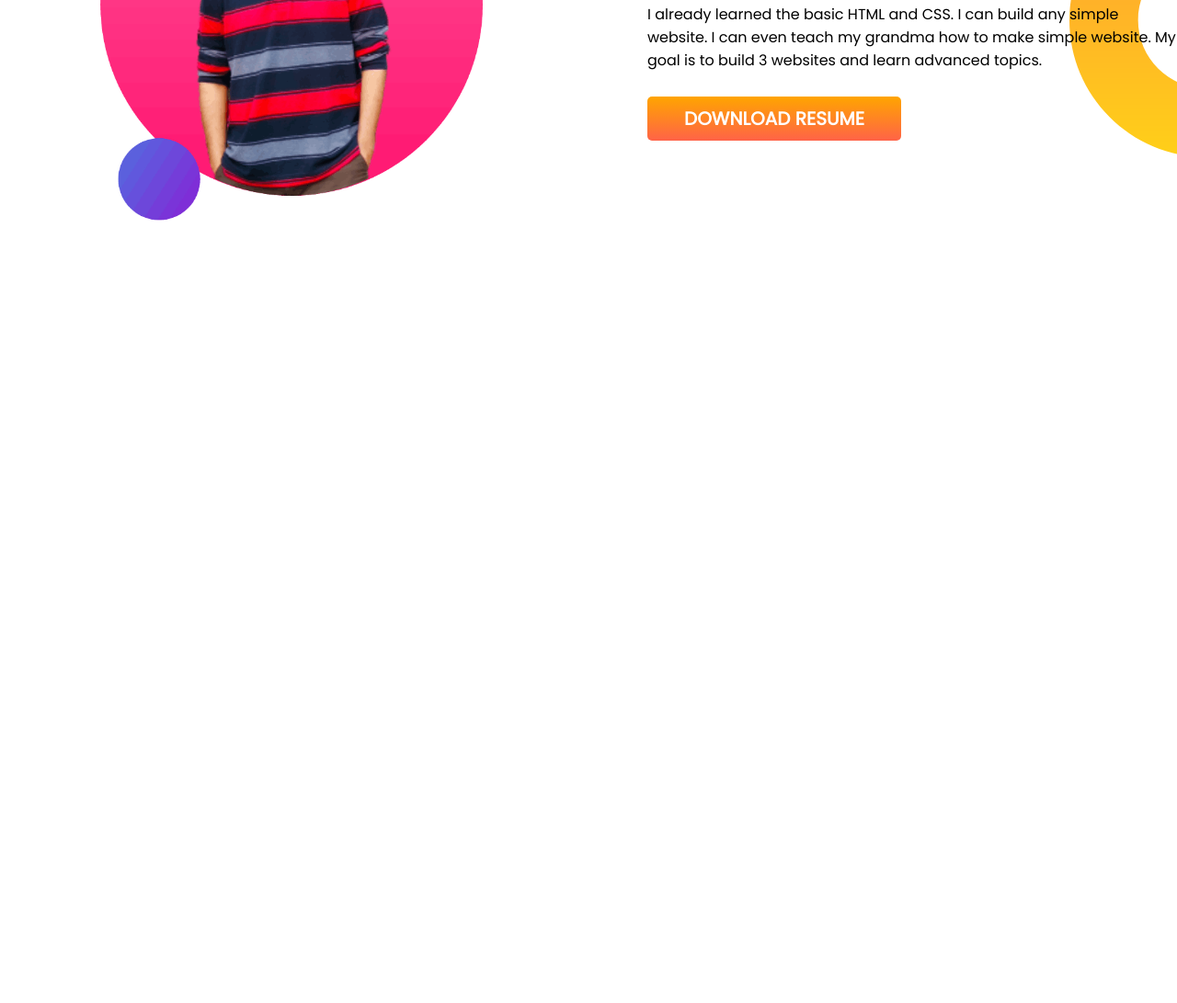
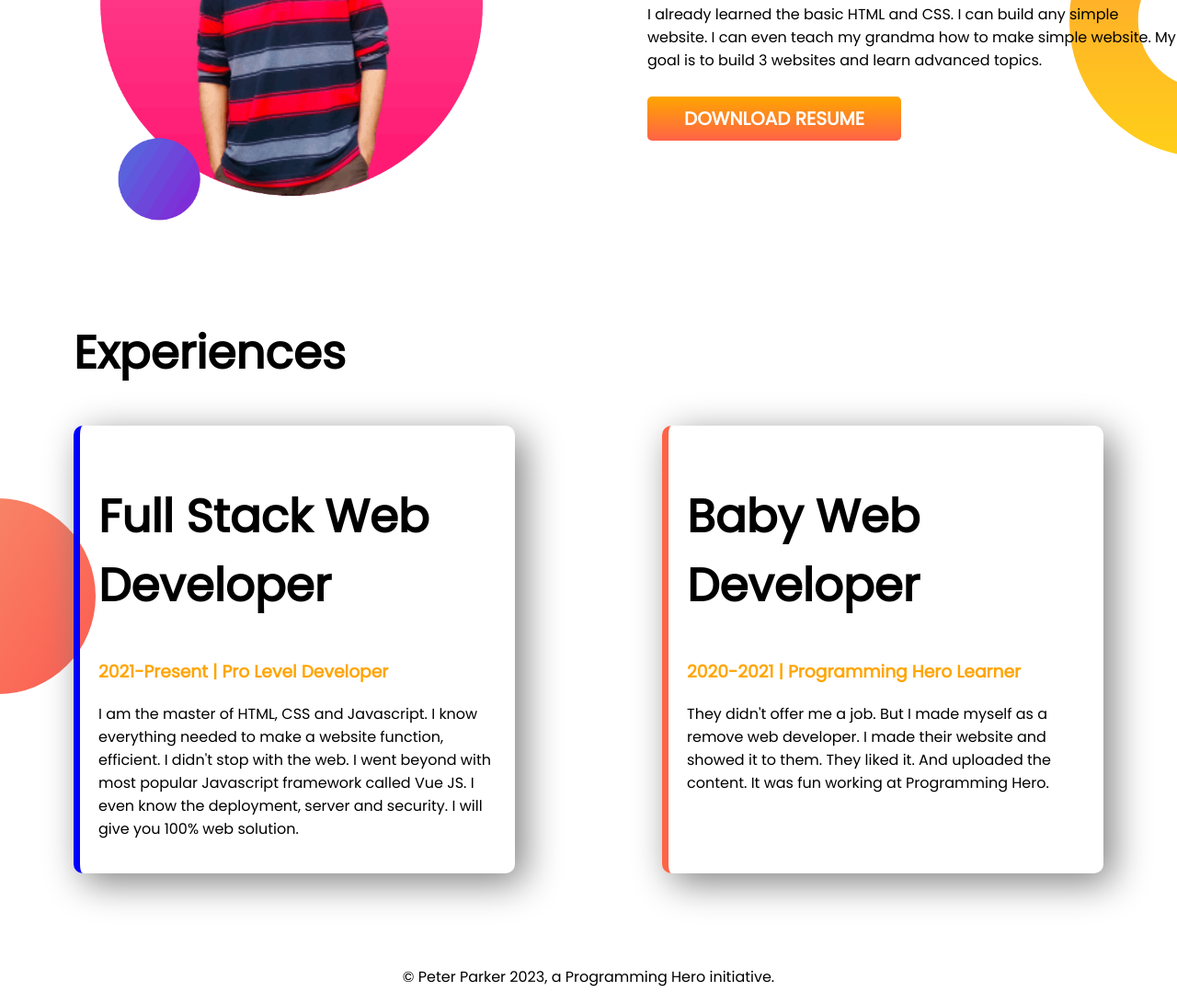
Before and after one commit to tareque-bin-habib/developer-portfolio-practice, a plain HTML site: page index.html in a window 1280 px wide. Shown: the part 866-1957 px from the top of the page at 92% size. Before the commit the page ends 1213 px from the top, so only its background shows below. Drawn offline with Linux system fonts and the light colour scheme.

Commit message:
footer-added

```diff
--- a/css/style.css
+++ b/css/style.css
@@ -49,3 +49,33 @@
     background-repeat: no-repeat;
     background-position: right;
 }
+
+.developer {
+    width: 50%;
+    margin: 0px 80px;
+    box-shadow: 10px 10px 40px grey;
+    padding: 20px;
+    border-radius: 10px;
+}
+
+.exp {
+    background-image: url(../images/exp-bg.png);
+    background-repeat: no-repeat;
+    background-position: left;
+}
+
+.exp-head {
+    margin-left: 80px;
+}
+
+.baby {
+    border-left: 7px solid tomato;
+}
+
+.full {
+    border-left: 7px solid blue;
+}
+
+footer p {
+    text-align: center;
+}
--- a/index.html
+++ b/index.html
@@ -46,8 +46,33 @@
                 RESUME</a>
         </div>
     </section>
+    <section class="exp">
+        <h1 class="exp-head">Experiences</h1>
+        <div class="flexible">
+            <div class="developer full">
+                <h1>Full Stack Web Developer</h1>
+                <h3 class="orange-color">2021-Present | Pro Level Developer</h3>
+                <p>I am the master of HTML, CSS and Javascript. I know everything needed to make a website function,
+                    efficient. I didn't stop with the web. I went beyond with most popular Javascript framework called
+                    Vue JS. I even know the deployment, server and security. I will give you 100% web solution.
+
+                </p>
+            </div>
+            <div class="developer baby">
+                <h1>Baby Web Developer</h1>
+                <h3 class="orange-color">2020-2021 | Programming Hero Learner</h3>
+                <p>They didn't offer me a job. But I made myself as a remove web developer. I made their website and
+                    showed it to them. They liked it. And uploaded the content. It was fun working at Programming Hero.
+
+                </p>
+            </div>
+        </div>
+    </section>
 
 
 </body>
+<footer>
+    <p>© Peter Parker 2023, a Programming Hero initiative.</p>
+</footer>
 
 </html>
```
